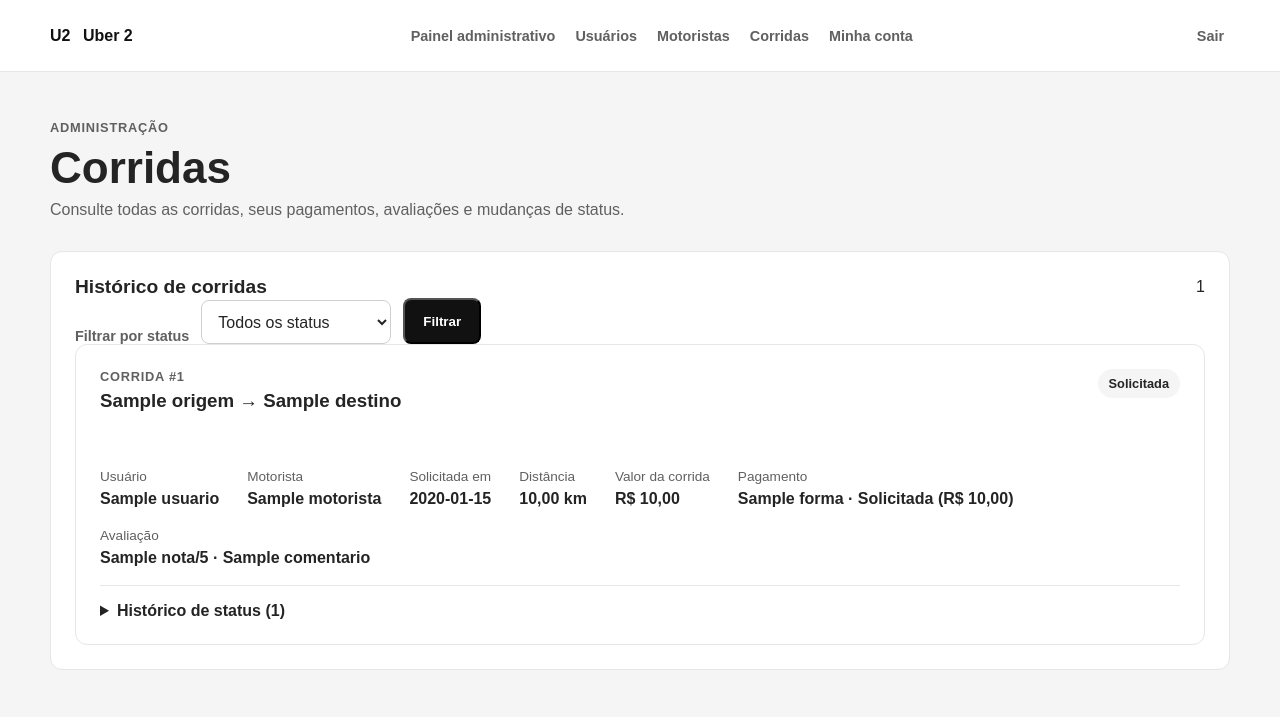
After one commit to IJCC06/uber2-projeto, a Python web app: template templates/admins/corridas.html in a window 1280 px wide. The commit adds this page. Shown: the top 717 px of the page. Run offline with Jinja, Linux system fonts and the light colour scheme; the template is opened without the code that fills it: most values are stand-ins (such as "Sample title", 1, 10 or a date in 2020).

Commit message:
Adiciona histórico administrativo de corridas
Co-authored-by: Copilot <223556219+Copilot@users.noreply.github.com>

```diff
--- a/static/css/home_usuarios.css
+++ b/static/css/home_usuarios.css
@@ -249,6 +249,74 @@ h1 {
 .admin-users-panel {
     display: grid;
     gap: 18px;
+}
+
+.admin-ride-filter {
+    display: flex;
+    flex-wrap: wrap;
+    align-items: end;
+    gap: 12px;
+}
+
+.admin-ride-filter label {
+    display: grid;
+    gap: 6px;
+    color: var(--gray-600);
+    font-size: 0.9rem;
+    font-weight: 700;
+}
+
+.admin-ride-filter select {
+    min-height: 44px;
+    min-width: 190px;
+    padding: 0 12px;
+    border: 1px solid #cfcfcf;
+    border-radius: 8px;
+    background: var(--white);
+    color: var(--gray-900);
+    font: inherit;
+}
+
+.admin-filter-reset {
+    min-height: 44px;
+    display: inline-flex;
+    align-items: center;
+    color: var(--gray-600);
+    font-size: 0.9rem;
+    font-weight: 700;
+}
+
+.admin-ride-card {
+    display: grid;
+    gap: 18px;
+}
+
+.admin-ride-timeline {
+    padding-top: 16px;
+    border-top: 1px solid var(--gray-200);
+}
+
+.admin-ride-timeline summary {
+    cursor: pointer;
+    font-weight: 700;
+}
+
+.admin-ride-timeline ol {
+    display: grid;
+    gap: 10px;
+    margin: 14px 0 0;
+    padding-left: 22px;
+}
+
+.admin-ride-timeline li {
+    padding-left: 4px;
+}
+
+.admin-ride-timeline time {
+    display: block;
+    margin-top: 3px;
+    color: var(--gray-600);
+    font-size: 0.85rem;
 }
 
 .admin-user-list {
@@ -701,6 +769,16 @@ button:focus-visible {
         display: grid;
     }
 
+    .admin-ride-filter {
+        align-items: stretch;
+        flex-direction: column;
+    }
+
+    .admin-ride-filter select,
+    .admin-ride-filter .primary-action {
+        width: 100%;
+    }
+
     .admin-user-card {
         align-items: stretch;
         flex-direction: column;
--- /dev/null
+++ b/templates/admins/corridas.html
@@ -0,0 +1,146 @@
+<!doctype html>
+<html lang="pt-BR">
+<head>
+    <meta charset="utf-8">
+    <meta name="viewport" content="width=device-width, initial-scale=1">
+    <title>Corridas | Uber 2</title>
+    <link rel="stylesheet" href="{{ url_for('static', filename='css/home_usuarios.css') }}">
+</head>
+<body>
+    {% include "includes/header_admin.html" %}
+
+    <main class="page-content">
+        <section class="welcome" aria-labelledby="rides-title">
+            <div>
+                <p class="eyebrow">Administração</p>
+                <h1 id="rides-title">Corridas</h1>
+                <p>Consulte todas as corridas, seus pagamentos, avaliações e mudanças de status.</p>
+            </div>
+        </section>
+
+        <section class="panel admin-rides-panel" aria-labelledby="rides-list-title">
+            <div class="panel-header">
+                <h2 id="rides-list-title">Histórico de corridas</h2>
+                <span class="ride-count">{{ corridas|length }}</span>
+            </div>
+
+            <form class="admin-ride-filter" action="{{ url_for('admins.corridas') }}" method="get">
+                <label for="status">Filtrar por status</label>
+                <select id="status" name="status">
+                    <option value="" {% if not status_filtro %}selected{% endif %}>Todos os status</option>
+                    {% for status in status_validos %}
+                        <option value="{{ status }}" {% if status_filtro == status %}selected{% endif %}>
+                            {{ status }}
+                        </option>
+                    {% endfor %}
+                </select>
+                <button class="primary-action" type="submit">Filtrar</button>
+                {% if status_filtro %}
+                    <a class="admin-filter-reset" href="{{ url_for('admins.corridas') }}">Limpar filtro</a>
+                {% endif %}
+            </form>
+
+            {% if corridas %}
+                <div class="admin-ride-list">
+                    {% for corrida in corridas %}
+                        <article class="ride-history-card admin-ride-card">
+                            <header class="ride-history-header">
+                                <div>
+                                    <p class="eyebrow">Corrida #{{ corrida.id }}</p>
+                                    <h3>{{ corrida.origem }} <span aria-hidden="true">&rarr;</span> {{ corrida.destino }}</h3>
+                                </div>
+                                <span class="ride-status status-{{ corrida.status|lower|replace(' ', '-') }}">
+                                    {{ corrida.status }}
+                                </span>
+                            </header>
+
+                            <dl class="ride-history-details">
+                                <div>
+                                    <dt>Usuário</dt>
+                                    <dd>{{ corrida.usuario }}</dd>
+                                </div>
+                                <div>
+                                    <dt>Motorista</dt>
+                                    <dd>{{ corrida.motorista or "Aguardando motorista" }}</dd>
+                                </div>
+                                <div>
+                                    <dt>Solicitada em</dt>
+                                    <dd>{{ corrida.data_hora.strftime("%d/%m/%Y às %H:%M") }}</dd>
+                                </div>
+                                {% if corrida.distancia_km is not none %}
+                                    <div>
+                                        <dt>Distância</dt>
+                                        <dd>{{ "%.2f"|format(corrida.distancia_km)|replace(".", ",") }} km</dd>
+                                    </div>
+                                {% endif %}
+                                <div>
+                                    <dt>Valor da corrida</dt>
+                                    <dd>
+                                        {% if corrida.valor is not none %}
+                                            R$ {{ "%.2f"|format(corrida.valor)|replace(".", ",") }}
+                                        {% else %}
+                                            Ainda não definido
+                                        {% endif %}
+                                    </dd>
+                                </div>
+                                <div>
+                                    <dt>Pagamento</dt>
+                                    <dd>
+                                        {% if corrida.pagamento %}
+                                            {{ corrida.pagamento.forma }} · {{ corrida.pagamento.status }}
+                                            (R$ {{ "%.2f"|format(corrida.pagamento.valor)|replace(".", ",") }})
+                                        {% else %}
+                                            Não registrado
+                                        {% endif %}
+                                    </dd>
+                                </div>
+                                {% if corrida.avaliacao %}
+                                    <div>
+                                        <dt>Avaliação</dt>
+                                        <dd>
+                                            {{ corrida.avaliacao.nota }}/5
+                                            {% if corrida.avaliacao.comentario %}
+                                                · {{ corrida.avaliacao.comentario }}
+                                            {% endif %}
+                                        </dd>
+                                    </div>
+                                {% endif %}
+                            </dl>
+
+                            {% if corrida.historico %}
+                                <details class="admin-ride-timeline">
+                                    <summary>Histórico de status ({{ corrida.historico|length }})</summary>
+                                    <ol>
+                                        {% for evento in corrida.historico %}
+                                            <li>
+                                                {% if evento.status_anterior %}
+                                                    {{ evento.status_anterior }} &rarr;
+                                                {% endif %}
+                                                {{ evento.novo_status }}
+                                                <time datetime="{{ evento.data_alteracao.isoformat() }}">
+                                                    {{ evento.data_alteracao.strftime("%d/%m/%Y às %H:%M") }}
+                                                </time>
+                                            </li>
+                                        {% endfor %}
+                                    </ol>
+                                </details>
+                            {% endif %}
+                        </article>
+                    {% endfor %}
+                </div>
+            {% else %}
+                <div class="empty-state">
+                    <h3>Nenhuma corrida encontrada</h3>
+                    <p>
+                        {% if status_filtro %}
+                            Não há corridas com o status selecionado.
+                        {% else %}
+                            As corridas do sistema aparecerão aqui.
+                        {% endif %}
+                    </p>
+                </div>
+            {% endif %}
+        </section>
+    </main>
+</body>
+</html>
--- a/templates/includes/header_admin.html
+++ b/templates/includes/header_admin.html
@@ -16,6 +16,10 @@
            {% if request.endpoint in ('admins.motoristas', 'admins.atualizar_status_motorista') %}class="active" aria-current="page"{% endif %}>
             Motoristas
         </a>
+        <a href="{{ url_for('admins.corridas') }}"
+           {% if request.endpoint == 'admins.corridas' %}class="active" aria-current="page"{% endif %}>
+            Corridas
+        </a>
         <a href="{{ url_for('admins.conta') }}"
            {% if request.endpoint == 'admins.conta' %}class="active" aria-current="page"{% endif %}>
             Minha conta
```
Also changed, not shown: blueprints/admins.py (+112 -0 lines), docs/ARQUITETURA-V2.md (+1 -0 lines), README.md.
